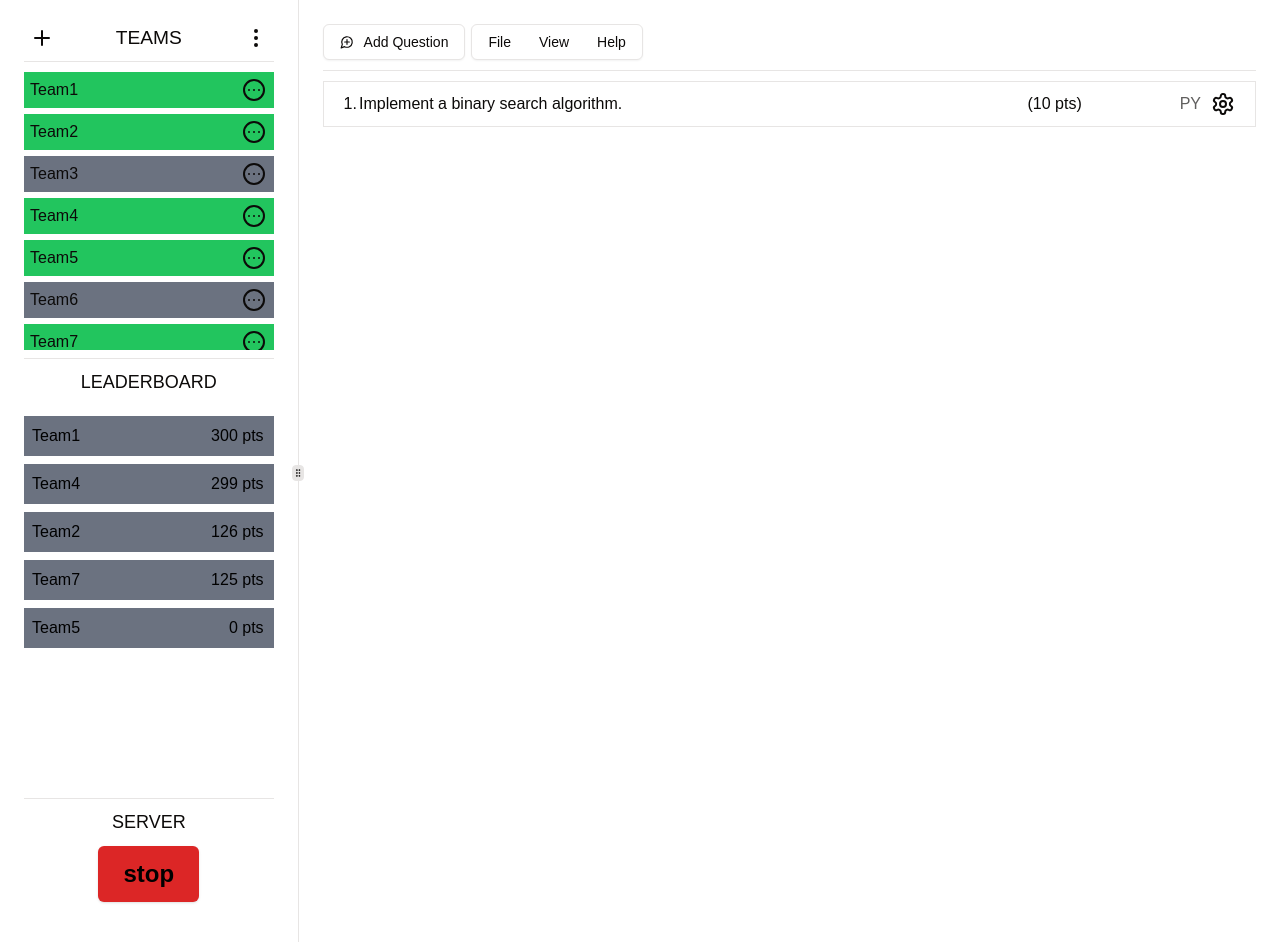
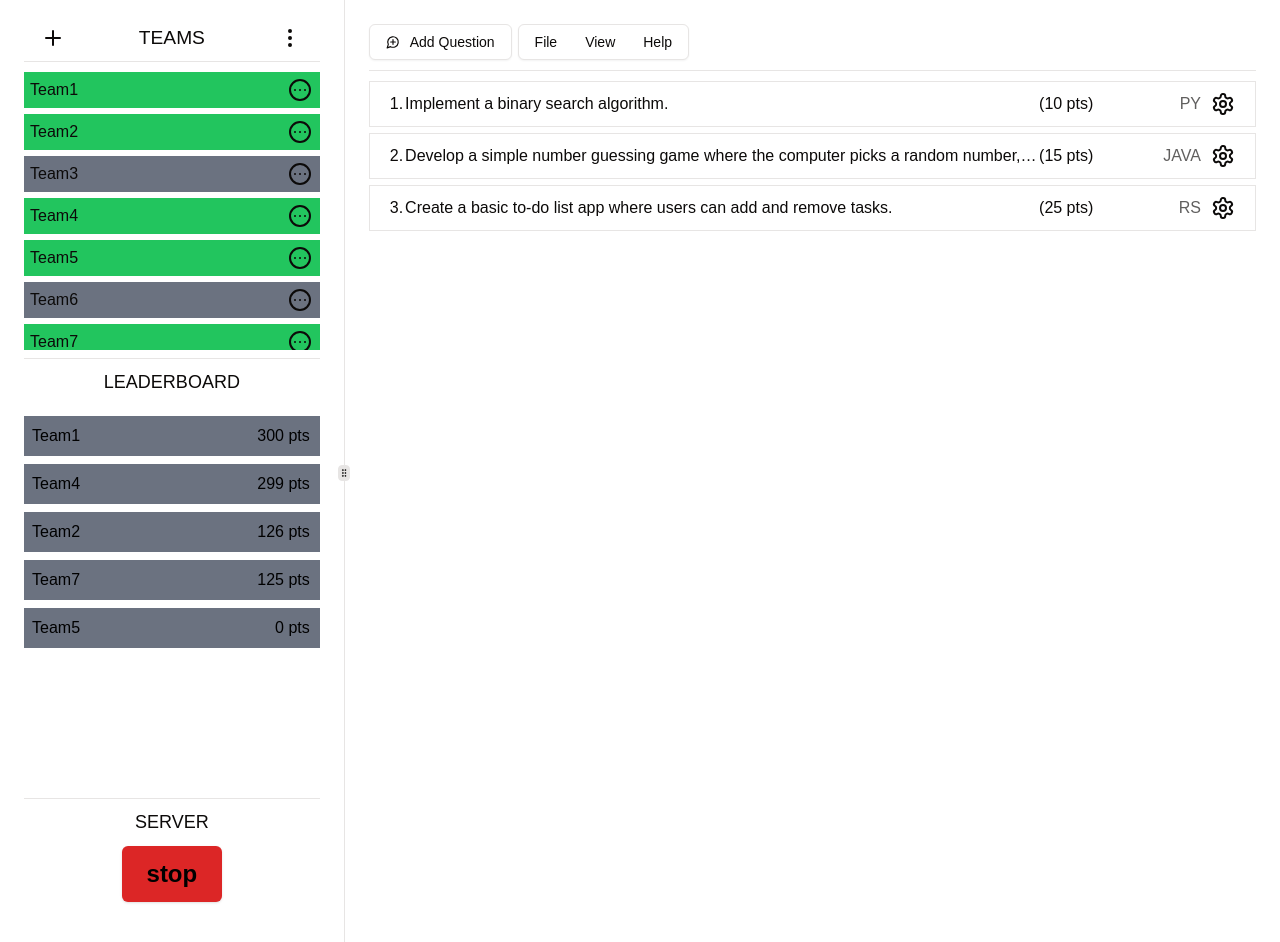
Before and after one commit to thecapst1/basalt, a Next.js app in the folder client/: page /host in a window 1280 px wide. Shown: the top 942 px of the page. Built offline with nearby package versions, Linux system fonts and the light colour scheme.

Commit message:
Dialog Component

```diff
--- a/client/app/host/page.tsx
+++ b/client/app/host/page.tsx
@@ -1,9 +1,7 @@
 'use client';
 import React, { useState, useEffect } from 'react';
-import { useForm } from 'react-hook-form';
-import { zodResolver } from '@hookform/resolvers/zod';
-import { z } from 'zod';
 import { useTheme } from 'next-themes';
+import AddTeamDialog from '@/components/ui/NewTeamDialog';
 import { Separator } from '@/components/ui/separator';
 import { Input } from '@/components/ui/input';
 import { Label } from '@/components/ui/label';
@@ -58,23 +56,27 @@ import {
     Expand,
     TriangleAlert,
     BookOpen,
-    Plus,
     EllipsisVertical,
     CircleEllipsis,
     Trash,
     Pen,
 } from 'lucide-react';
 
-const TeamFormSchema = z.object({
-    name: z.string().trim().min(1, 'Team name cannot be empty!'),
-    password: z.string().trim().min(1, 'Password cannot be empty!'),
-});
-type TeamFormValues = z.infer<typeof TeamFormSchema>;
-
 export default function Host() {
     const { setTheme } = useTheme();
     const [questions, setQuestions] = useState([
         { question: 'Implement a binary search algorithm.', language: 'py', points: '10' },
+        {
+            question:
+                'Develop a simple number guessing game where the computer picks a random number, and the user tries to guess it.',
+            language: 'java',
+            points: '15',
+        },
+        {
+            question: 'Create a basic to-do list app where users can add and remove tasks.',
+            language: 'rs',
+            points: '25',
+        },
     ]);
     const [newQuestionText, setNewQuestionText] = useState('');
     const [newQuestionPoints, setNewQuestionPoints] = useState('');
@@ -90,14 +92,6 @@ export default function Host() {
         { name: 'Team7', password: 'password', points: 125, status: true },
     ]);
     const [errorMessage, setErrorMessage] = useState('');
-
-    const form = useForm<TeamFormValues>({
-        resolver: zodResolver(TeamFormSchema),
-        defaultValues: {
-            name: '',
-            password: '',
-        },
-    });
 
     useEffect(() => {
         setIsServerOn(true);
@@ -119,17 +113,18 @@ export default function Host() {
         setErrorMessage('');
     };
 
-    const handleAddTeam = (data: TeamFormValues) => {
-        if (teamList.some((team) => team.name.toLowerCase() === data.name.toLowerCase())) {
-            setErrorMessage('Team name must be unique!');
-            return;
+    const handleAddTeam = (data: { name: string; password: string }): boolean => {
+        const isUnique = !teamList.some(
+            (team) => team.name.toLowerCase() === data.name.toLowerCase()
+        );
+
+        if (isUnique) {
+            setTeamList((prevTeams) => [
+                ...prevTeams,
+                { name: data.name, password: data.password, points: 0, status: false },
+            ]);
         }
-        setTeamList((prev) => [
-            ...prev,
-            { name: data.name, password: data.password, points: 0, status: false },
-        ]);
-        form.reset();
-        setErrorMessage('');
+        return isUnique;
     };
 
     const disconnectAllTeams = () => {
@@ -164,62 +159,11 @@ export default function Host() {
             <ResizablePanel
                 className="flex flex-col justify-center p-6"
                 defaultSize={20}
-                minSize={20}
+                minSize={25}
                 maxSize={40}
             >
                 <span className="flex h-fit w-full items-center justify-evenly">
-                    <Dialog>
-                        <DialogTrigger>
-                            <Plus />
-                        </DialogTrigger>
-                        <DialogContent>
-                            <DialogHeader>
-                                <DialogTitle>New Team</DialogTitle>
-                                <DialogDescription>
-                                    Enter a name and password for the new team. Remember these as
-                                    the team will need them to connect!
-                                </DialogDescription>
-                            </DialogHeader>
-                            <form
-                                onSubmit={form.handleSubmit(handleAddTeam)}
-                                className="flex flex-col gap-4"
-                            >
-                                <div>
-                                    <Label htmlFor="name">Name</Label>
-                                    <Input
-                                        id="name"
-                                        placeholder="Team Name"
-                                        {...form.register('name')}
-                                    />
-                                    {form.formState.errors.name && (
-                                        <p className="text-red-500">
-                                            {form.formState.errors.name.message}
-                                        </p>
-                                    )}
-                                </div>
-                                <div>
-                                    <Label htmlFor="password">Password</Label>
-                                    <Input
-                                        id="password"
-                                        type="password"
-                                        placeholder="Team Password"
-                                        {...form.register('password')}
-                                    />
-                                    {form.formState.errors.password && (
-                                        <p className="text-red-500">
-                                            {form.formState.errors.password.message}
-                                        </p>
-                                    )}
-                                </div>
-                                {errorMessage && (
-                                    <div className="mt-2 text-red-500">{errorMessage}</div>
-                                )}
-                                <DialogFooter>
-                                    <Button type="submit">Add Team</Button>
-                                </DialogFooter>
-                            </form>
-                        </DialogContent>
-                    </Dialog>
+                    <AddTeamDialog onAddTeam={handleAddTeam} />
                     <p className="px-14 text-[120%] uppercase">Teams</p>
                     <DropdownMenu>
                         <DropdownMenuTrigger>
--- /dev/null
+++ b/client/components/ui/NewTeamDialog.tsx
@@ -0,0 +1,93 @@
+'use client';
+import React, { useState } from 'react';
+import { useForm, SubmitHandler } from 'react-hook-form';
+import { zodResolver } from '@hookform/resolvers/zod';
+import { z } from 'zod';
+import { Input } from '@/components/ui/input';
+import { Label } from '@/components/ui/label';
+import { Plus } from 'lucide-react';
+import { Button } from '@/components/ui/button';
+import {
+    Dialog,
+    DialogContent,
+    DialogDescription,
+    DialogFooter,
+    DialogHeader,
+    DialogTitle,
+    DialogTrigger,
+} from '@/components/ui/dialog';
+
+const TeamFormSchema = z.object({
+    name: z.string().trim().min(1, 'Team name cannot be empty!'),
+    password: z.string().trim().min(1, 'Password cannot be empty!'),
+});
+type TeamFormValues = z.infer<typeof TeamFormSchema>;
+interface AddTeamDialogProps {
+    onAddTeam: (data: TeamFormValues) => boolean;
+}
+
+const AddTeamDialog: React.FC<AddTeamDialogProps> = ({ onAddTeam }) => {
+    const [errorMessage, setErrorMessage] = useState<string>('');
+
+    const form = useForm<TeamFormValues>({
+        resolver: zodResolver(TeamFormSchema),
+        defaultValues: {
+            name: '',
+            password: '',
+        },
+    });
+
+    const handleAddTeam: SubmitHandler<TeamFormValues> = (data) => {
+        const isUnique = onAddTeam(data);
+        if (!isUnique) {
+            setErrorMessage('Team name must be unique!');
+        } else {
+            form.reset();
+            setErrorMessage('');
+        }
+    };
+
+    return (
+        <Dialog>
+            <DialogTrigger>
+                <Plus />
+            </DialogTrigger>
+            <DialogContent>
+                <DialogHeader>
+                    <DialogTitle>New Team</DialogTitle>
+                    <DialogDescription>
+                        Enter a name and password for the new team. Remember these as the team will
+                        need them to connect!
+                    </DialogDescription>
+                </DialogHeader>
+                <form onSubmit={form.handleSubmit(handleAddTeam)} className="flex flex-col gap-4">
+                    <div>
+                        <Label htmlFor="name">Name</Label>
+                        <Input id="name" placeholder="Team Name" {...form.register('name')} />
+                        {form.formState.errors.name && (
+                            <p className="text-red-500">{form.formState.errors.name.message}</p>
+                        )}
+                    </div>
+                    <div>
+                        <Label htmlFor="password">Password</Label>
+                        <Input
+                            id="password"
+                            type="password"
+                            placeholder="Team Password"
+                            {...form.register('password')}
+                        />
+                        {form.formState.errors.password && (
+                            <p className="text-red-500">{form.formState.errors.password.message}</p>
+                        )}
+                    </div>
+                    {errorMessage && <div className="mt-2 text-red-500">{errorMessage}</div>}
+                    <DialogFooter>
+                        <Button type="submit">Add Team</Button>
+                    </DialogFooter>
+                </form>
+            </DialogContent>
+        </Dialog>
+    );
+};
+
+export default AddTeamDialog;
```
